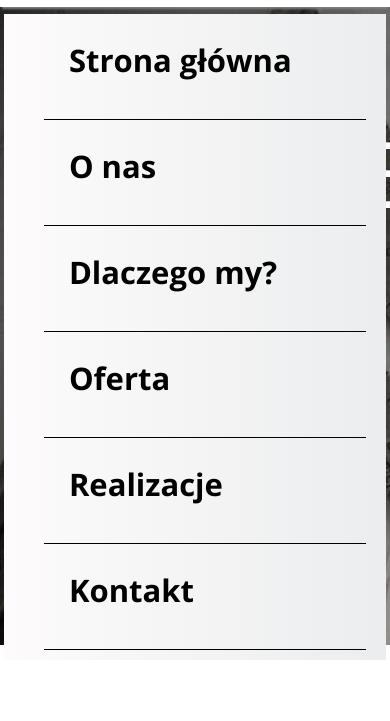
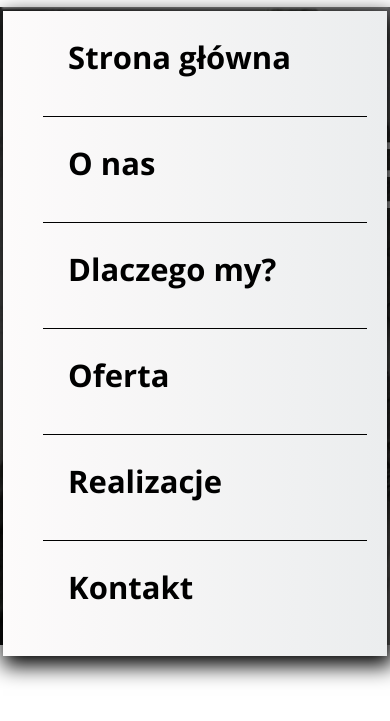
Before and after one commit to ArekScibior/Perfekt-Bud, a website: page index.html in a window 390 px wide. Both pictures are taken after a click on the label 344 px from the left and 57 px from the top of the page. Shown: the part 113-834 px from the top of the page. Drawn offline with nearby package versions, Linux system fonts and the light colour scheme.

Commit message:
Burger: poprawa pozycjonowania burgera.

```diff
--- a/styles/burger-style.css
+++ b/styles/burger-style.css
@@ -73,17 +73,22 @@
     }
 
     .burger-list {
-        margin-top: 46px;
+        box-shadow: 3px 7px 20px 3px;
+        margin-top: 43px;
         position: absolute;
         top:81px;
         left: 0;
         display: block;
         margin-right: 1%;
-        margin-left: 1%;
-        width: 98%;
+        margin-left: 0.8%;
+        width: 98.5%;
         background-image: linear-gradient(to right, #fdfbfb, #ebedee);
         z-index: 20;
     }
+    .burger-list ul li:last-child {
+        border-bottom: none;
+    }
+
     .burger-list ul li {
         margin-right: 20px;
         display: block;
```
